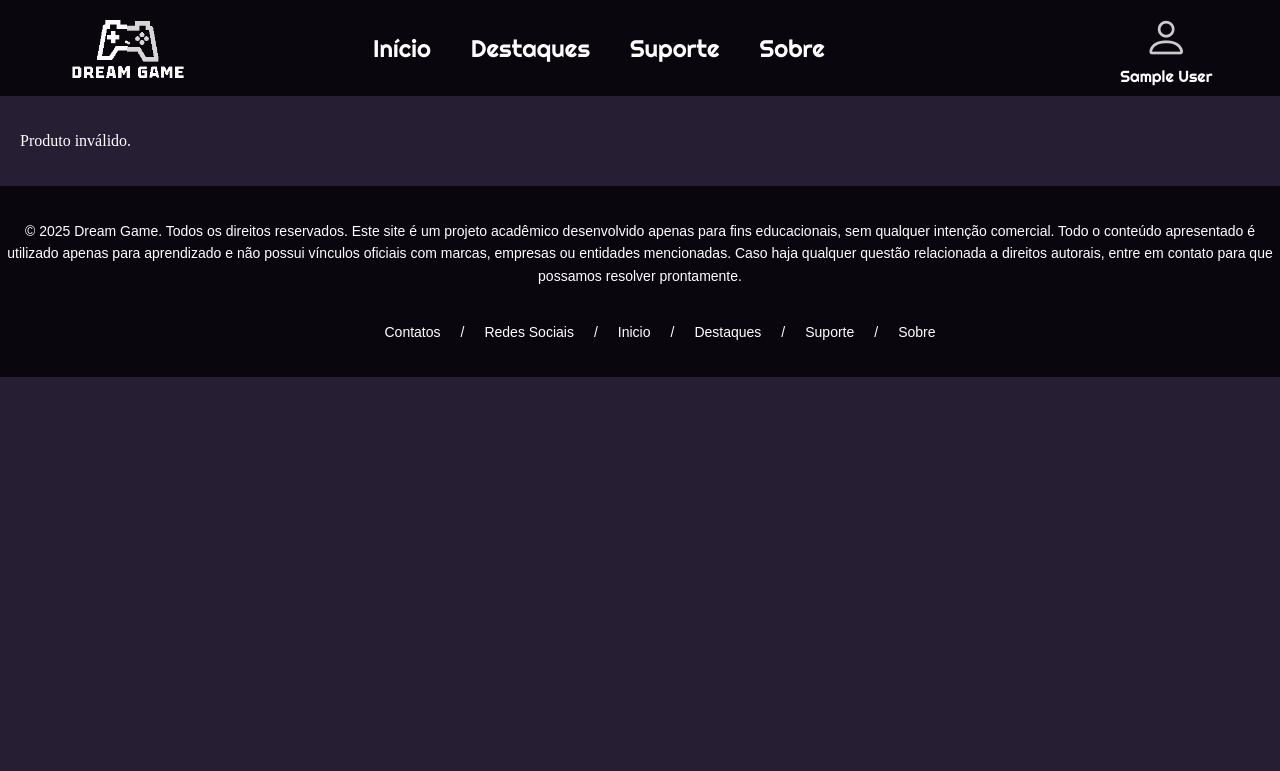
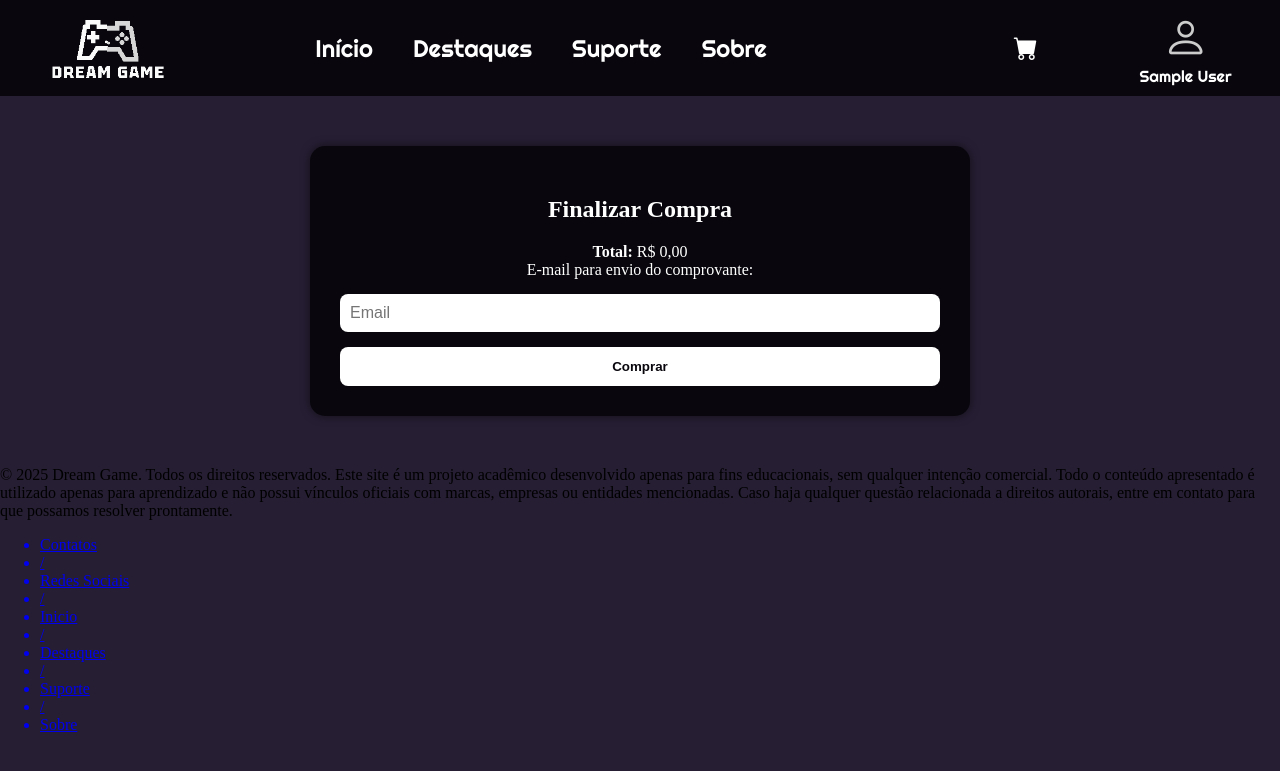
Before and after one commit to lean1000/DREAM-GAME, a PHP site: page /finalizar_compra.php in a window 1280 px wide. Shown: the top 771 px of the page. Run offline with PHP 8.4, Linux system fonts and the light colour scheme; the visitor is signed in with stand-in values (Sample User, id 1).

Commit message:
update
uptade

```diff
--- a/DreamGame/assets/css/styles.css
+++ b/DreamGame/assets/css/styles.css
@@ -87,45 +87,135 @@
     display: flex;
 }
 
+.carrinho-link {
+    margin-right: 15px;
+    text-decoration: none;
+    color: inherit;
+    position: relative;
+}
+
+.carrinho-link .icon {
+    font-size: 1.5rem;
+    transition: color 0.2s;
+    color: white;
+}
+
+.carrinho-link:hover .icon {
+    color: #555; /* Cor de destaque no hover */
+}
+
 /* HEADER */
+
+/* CARRINHO */
+
+    .carrinho-flutuante {
+        display: none;
+        flex-direction: column;
+        position: fixed;
+        top: 60px;
+        right: 20px;
+        width: 300px;
+        background-color: #fff;
+        border: 2px solid #ccc;
+        border-radius: 10px;
+        box-shadow: 0 0 10px rgba(0,0,0,0.3);
+        z-index: 10000;
+        padding: 15px;
+    }
+
+    .carrinho-header {
+        display: flex;
+        justify-content: space-between;
+        align-items: center;
+        font-weight: bold;
+    }
+
+    .carrinho-itens {
+        margin-top: 10px;
+        max-height: 200px;
+        overflow-y: auto;
+    }
+
+    .carrinho-footer {
+        margin-top: 10px;
+        display: flex;
+        justify-content: space-between;
+        align-items: center;
+    }
+
+
+/* CARRINHO */
 
 /* FOOTER */
 
-.footer-content {
-    background-color: #09070D;
+/* Carrinho Flutuante */
+.carrinho-flutuante {
+    position: fixed;
+    top: 80px;
+    right: 20px;
+    width: 300px;
+    background-color: #1c1c1c;
     color: white;
-    padding: 20px 0;
-    text-align: center;
-    font-family: Arial, sans-serif;
+    border: 2px solid #444;
+    border-radius: 10px;
+    z-index: 9999;
+    box-shadow: 0 0 10px rgba(0,0,0,0.5);
+    display: none;
+    flex-direction: column;
+    max-height: 80vh;
+    overflow-y: auto;
 }
 
-.footer-content p {
-    font-size: 14px;
-    line-height: 1.6;
-    margin-bottom: 20px;
+.carrinho-header, .carrinho-footer {
+    padding: 15px;
+    background-color: #111;
+    border-bottom: 1px solid #333;
+    display: flex;
+    justify-content: space-between;
+    align-items: center;
 }
 
-.footer-links {
-    list-style-type: none;
-    display: inline-flex;
-    flex-wrap: wrap;
-    justify-content: center;
+.carrinho-footer {
+    border-top: 1px solid #333;
+    border-bottom: none;
+    flex-direction: column;
+    align-items: flex-start;
 }
 
-.footer-links a {
-    text-decoration: none;
-    color: white;
-    margin: 0 10px;
+.carrinho-itens {
+    padding: 15px;
 }
 
-.footer-links a:hover {
-    color: #555; /
+.carrinho-itens div {
+    margin-bottom: 10px;
+    font-size: 14px;
+    border-bottom: 1px solid #333;
+    padding-bottom: 5px;
 }
 
-.footer-links li {
-    display: inline;
-    font-size: 14px;
+#fechar-carrinho {
+    background: transparent;
+    color: white;
+    border: none;
+    font-size: 20px;
+    cursor: pointer;
 }
+
+#btn-finalizar {
+    margin-top: 10px;
+    background-color: #4caf50;
+    color: white;
+    border: none;
+    padding: 8px 16px;
+    border-radius: 6px;
+    cursor: pointer;
+    width: 100%;
+}
+
+#btn-finalizar:hover {
+    background-color: #45a049;
+}
+
 
 /* FOOTER */
 
--- a/DreamGame/finalizar_compra.php
+++ b/DreamGame/finalizar_compra.php
@@ -1,53 +1,31 @@
 <?php
-
 if (session_status() === PHP_SESSION_NONE) {
     session_start();
 }
 
 if (!isset($_SESSION['usuario_id'])) {
-    $_SESSION['redir_after_login'] = 'finalizar_compra.php?id=' . ($_GET['id'] ?? '');
+    $_SESSION['redir_after_login'] = 'finalizar_compra.php';
     header('Location: login.php');
     exit;
 }
 
 include './includes/header.php';
-include './classes/conexao.php';
-
-$idProduto = $_GET['id'] ?? null;
-
-if (!$idProduto) {
-    echo "<p style='color: white; padding: 20px;'>Produto inválido.</p>";
-    include './includes/footer.php';
-    exit;
-}
-
-$conn = Conexao::getConexao();
-$stmt = $conn->prepare("SELECT * FROM tb_produtos WHERE ID = ?");
-$stmt->bind_param("i", $idProduto);
-$stmt->execute();
-$result = $stmt->get_result();
-$produto = $result->fetch_assoc();
-
-if (!$produto) {
-    echo "<p style='color: white; padding: 20px;'>Produto não encontrado.</p>";
-    include './includes/footer.php';
-    exit;
-}
 ?>
 
 <div class="finalizar-container">
     <h2>Finalizar Compra</h2>
-    <div class="produto-finalizar">
-        <img src="./assets/img/<?= htmlspecialchars($produto['imagen']) ?>" alt="<?= htmlspecialchars($produto['titulo']) ?>">
-        <div>
-            <h3><?= htmlspecialchars($produto['titulo']) ?></h3>
-            <p>Preço: R$ <?= number_format($produto['valor'], 2, ',', '.') ?></p>
-        </div>
+
+    <div id="lista-produtos-finalizar" class="lista-produtos-finalizar">
+        <!-- Produtos do carrinho serão inseridos aqui via JS -->
+    </div>
+
+    <div class="total-finalizar">
+        <strong>Total:</strong> R$ <span id="total-compra">0,00</span>
     </div>
 
     <form id="formFinalizar">
         <label for="email">E-mail para envio do comprovante:</label>
-        <input type="email" id="email" name="email" placeholder="Email" require>
+        <input type="email" id="email" name="email" placeholder="Email" required>
         <button type="submit">Comprar</button>
     </form>
 
@@ -55,6 +33,27 @@
 </div>
 
 <script>
+    const carrinho = JSON.parse(localStorage.getItem('carrinhoFinalizar')) || [];
+    const lista = document.getElementById('lista-produtos-finalizar');
+    const totalSpan = document.getElementById('total-compra');
+
+    let total = 0;
+    carrinho.forEach(prod => {
+        const itemDiv = document.createElement('div');
+        itemDiv.classList.add('produto-finalizar');
+        itemDiv.innerHTML = `
+            <img src="./assets/img/${prod.imagen}" alt="${prod.titulo}">
+            <div>
+                <h3>${prod.titulo}</h3>
+                <p>Preço: R$ ${prod.valor.toFixed(2).replace('.', ',')}</p>
+            </div>
+        `;
+        lista.appendChild(itemDiv);
+        total += prod.valor;
+    });
+
+    totalSpan.innerText = total.toFixed(2).replace('.', ',');
+
     const form = document.getElementById('formFinalizar');
     const sucesso = document.getElementById('mensagemSucesso');
 
@@ -63,8 +62,12 @@
 
         sucesso.style.display = 'block';
 
+        // Limpa carrinho após compra
+        localStorage.removeItem('carrinho');
+        localStorage.removeItem('carrinhoFinalizar');
+
         setTimeout(() => {
-            window.location.href = 'produto.php?id=<?= $idProduto ?>';
+            window.location.href = 'index.php';
         }, 2500);
     });
 </script>
--- /dev/null
+++ b/DreamGame/includes/carrinho.php
@@ -0,0 +1,11 @@
+<div id="carrinho-flutuante" class="carrinho-flutuante">
+    <div class="carrinho-header">
+        <h3>Carrinho</h3>
+        <button id="fechar-carrinho">&times;</button>
+    </div>
+    <div id="itens-carrinho" class="carrinho-itens"></div>
+    <div class="carrinho-footer">
+        <p>Total: R$ <span id="total-carrinho">0,00</span></p>
+        <button id="btn-finalizar">Finalizar Compra</button>
+    </div>
+</div>
--- a/DreamGame/includes/header.php
+++ b/DreamGame/includes/header.php
@@ -36,6 +36,10 @@
                 <li><a href="./sobre.php">Sobre</a></li>
             </ul>
 
+            <div id="abrir-carrinho" class="carrinho-link" style="cursor: pointer;">
+    <i class="bi bi-cart-fill icon"></i>
+</div>
+
             <div class="user">
                 <?php if (isset($_SESSION['nome'])): ?>
                     <a href="./perfil.php">
@@ -50,3 +54,4 @@
             </div>
         </nav>
     </header>
+    <?php include './includes/carrinho.php'; ?>
```
Also changed, not shown: DreamGame/assets/js/carrinho.js (added, +101 -0 lines), DreamGame/produto.php (+22 -7 lines).
